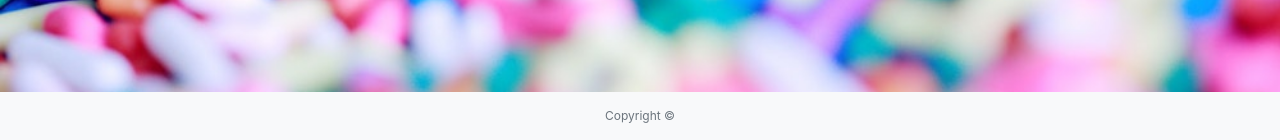
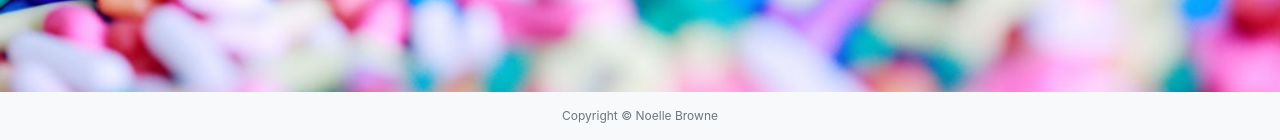
Before and after one commit to Code-Institute-Submissions/happy_cooking, a Flask app: page / in a window 1280 px wide. Shown: the part 708-848 px from the top of the page. Run offline with Flask 2, Linux system fonts and the light colour scheme; some libraries are stand-ins or nearby versions.

Commit message:
added footer but removed it from recipes page, indented base.html and spacing in style.css

```diff
--- a/templates/base.html
+++ b/templates/base.html
@@ -13,7 +13,6 @@
     <link rel="stylesheet" href="{{url_for('static', filename='css/style.css')}}" type="text/css" />
 </head>
     <body class="base_container">
-      <!-- main content -->
         <nav class="navbar navbar-expand-lg navbar-light fixed-top py-3" id="mainNav" style="padding: 100px;">
     <div class="container">
       <a class="navbar-brand js-scroll-trigger" href="#index.html">Happy Cooking</a>
@@ -82,7 +81,7 @@
   <!-- Footer -->
   <footer class="bg-light py-3">
     <div class="container">
-      <div class="small text-center text-muted">Copyright &copy;</div>
+      <div class="small text-center text-muted">Copyright &copy; Noelle Browne</div>
     </div>
   </footer>
 
--- a/templates/recipes.html
+++ b/templates/recipes.html
@@ -76,6 +76,8 @@
 
       {% endfor %}
       </div>
+
+
 {% endblock%}
 </div>
 </body>
```
Also changed, not shown: static/css/style.css (line endings or trailing spaces).
